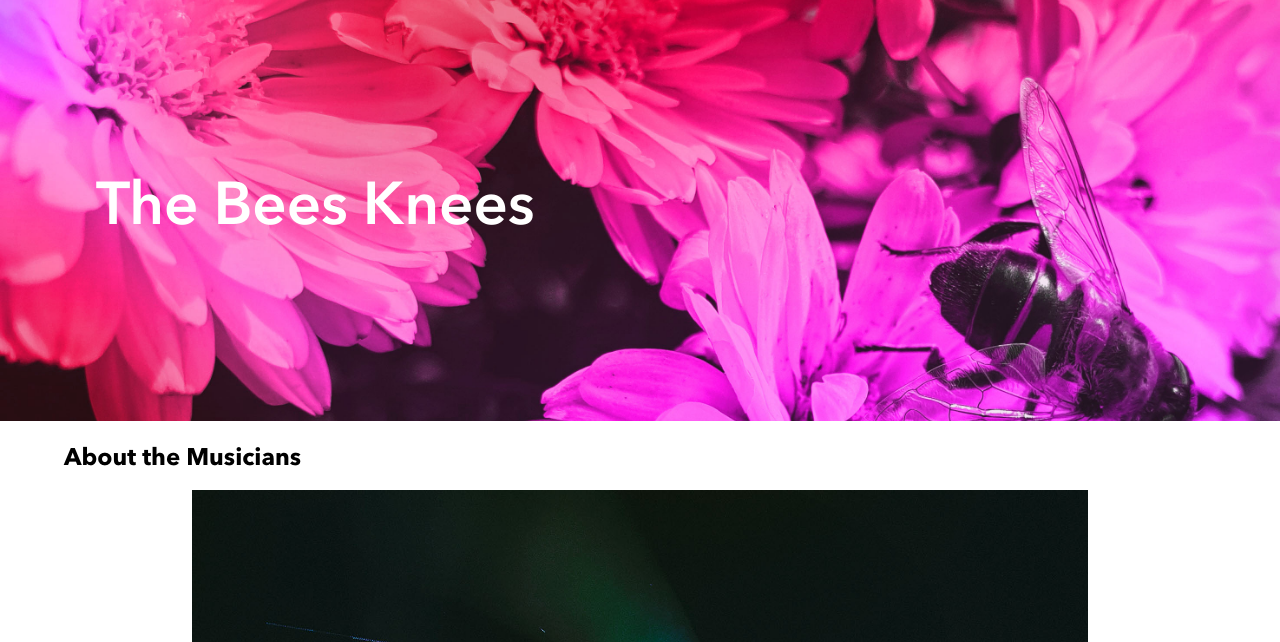
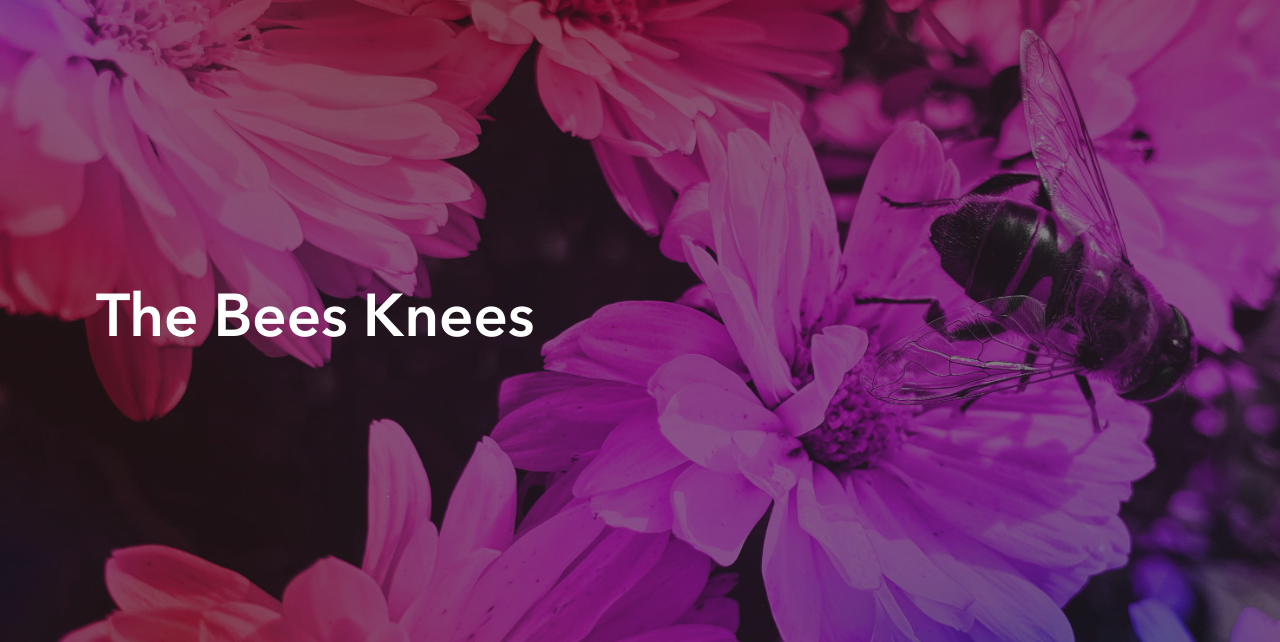
Before and after one commit to Bita-Fotovvat/bandsite, a plain HTML site: page index.html in a window 1280 px wide. Shown: the part 88-730 px from the top of the page. Drawn offline with Linux system fonts and the light colour scheme.

Commit message:
add overlay color on hero background

```diff
--- a/styles/bio.scss
+++ b/styles/bio.scss
@@ -171,19 +171,39 @@ border-bottom: solid 4px $white;
 
 
 .hero{
+
     background-image: url(../assets/images/hero-bio.jpg);
-    // filter: brightness(60%);
+    background-size: cover; /*should be more exact*/
+    background-position: center;
     background-repeat: no-repeat;
-
     width: 100%;
     padding: 5rem 1rem;
     // height: 100%;
-    // background-position: 0rem -41rem;
-    background-size: cover; /*should be more exact*/
+    position: relative;
+    z-index: -2;
+    &::before {
+        content: "";
+        position: absolute;
+        top: 0;
+        right: 0;
+        bottom: 0;
+        left: 0;
+        background-color: rgba(19.6, 19.6, 19.6, 0.5); /* RGB values for #323232 with 50% opacity */
+        z-index: -1;
+
+    }
+
+
+    //object-fit: cover;
 
 
     @include tablet-and-desktop {
-        padding: 11rem 1.25rem;
+        padding: 11.5rem 1.25rem;
+        background-position-y: bottom;
+    }
+    @include desktop {
+        padding: 18rem 3rem;
+        background-position-y: -3rem;
     }
 
     &__wrapper{
```
Also changed, not shown: styles/bio.css.
